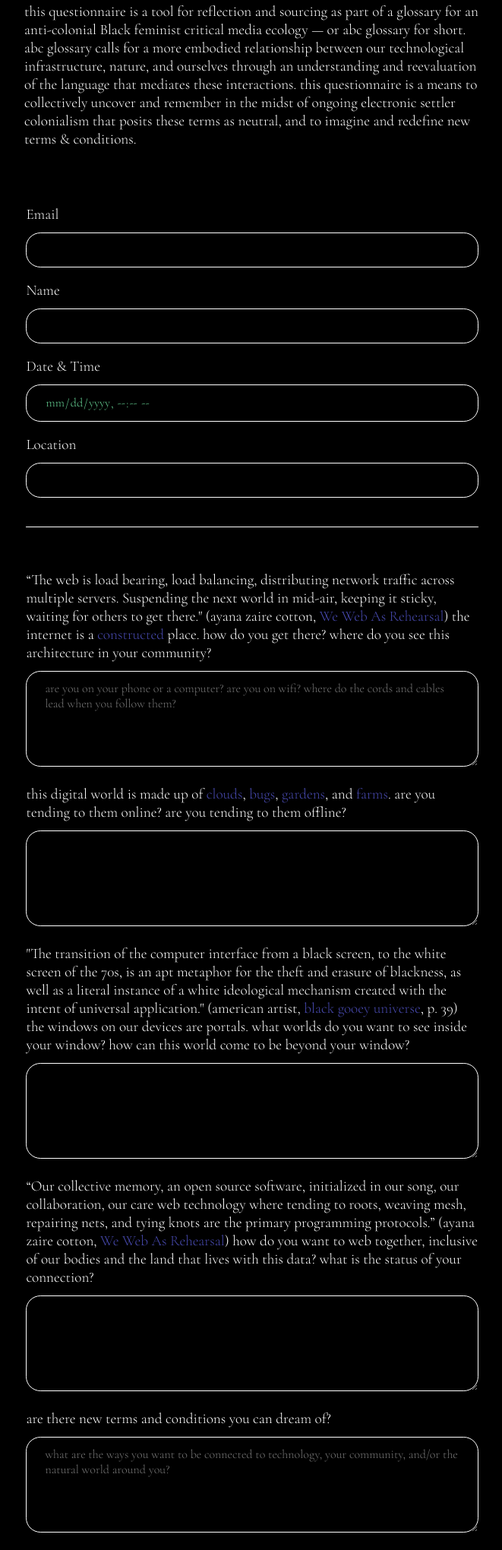
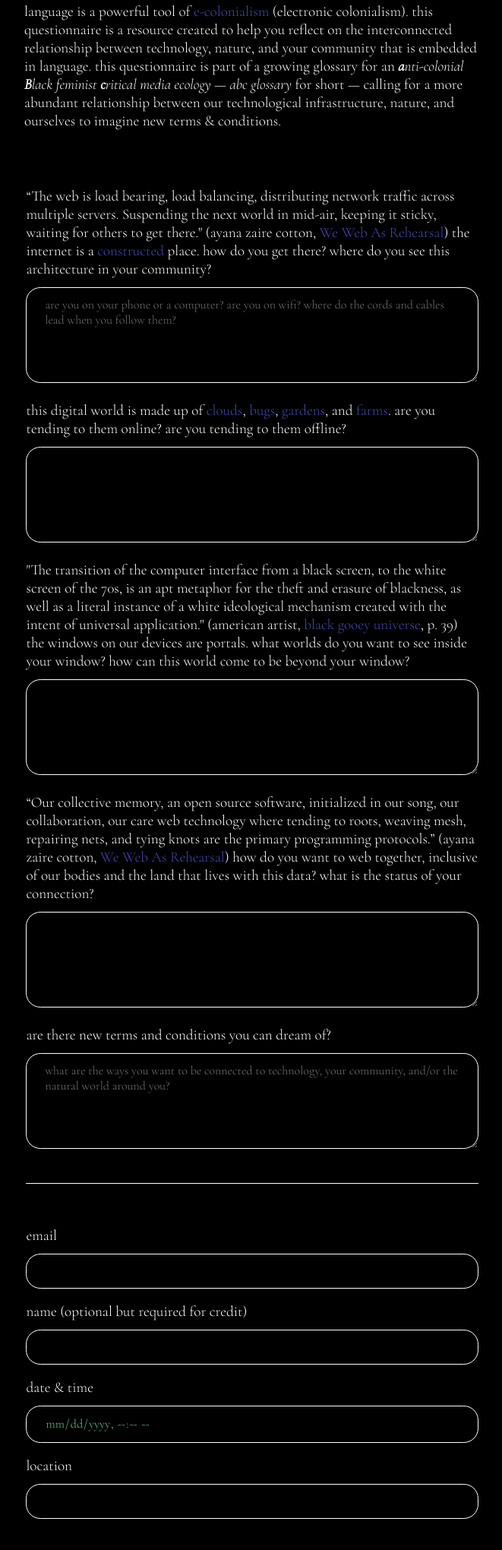
Before and after one commit to ravonr/abc-glossary-form, a plain HTML site: page index.html in a window 1280 px wide. Shown: the part 120-2160 px from the top of the page at 76% size, without its empty margins (308-969 px from the left). Drawn offline with nearby package versions, Linux system fonts and the light colour scheme.

Commit message:
updated form

```diff
--- a/index.html
+++ b/index.html
@@ -5,24 +5,13 @@
         <meta name="viewport" content="width=device-width, initial-scale=1.0">
         <title>ABC Glossary</title>
         <link rel="stylesheet" href="styles.css">
-        <link rel="preconnect" href="https://fonts.googleapis.com">
-<link rel="preconnect" href="https://fonts.gstatic.com" crossorigin>
-<link href="https://fonts.googleapis.com/css2?family=Cormorant+Garamond:wght@300&display=swap" rel="stylesheet">
+        <link rel="preconnect" href="https://fonts.gstatic.com" crossorigin>
+        <link href="https://fonts.googleapis.com/css2?family=Cormorant+Garamond:ital,wght@0,300;0,700;1,300&display=swap" rel="stylesheet">
     </head>
     <body>
         <h1> ABC Glossary Questionnaire</h1>
-        <p>this questionnaire is a tool for reflection and sourcing as part of a glossary for an anti-colonial Black feminist critical media ecology — or abc glossary for short. abc glossary calls for a more embodied relationship between our technological infrastructure, nature, and ourselves through an understanding and reevaluation of the language that mediates these interactions. this questionnaire is a means to collectively uncover and remember in the midst of ongoing electronic settler colonialism that posits these terms as neutral, and to imagine and redefine new terms & conditions. </p>
+        <p>language is a powerful tool of <a href="https://en.wikipedia.org/wiki/Electronic_colonialism">e-colonialism</a> (electronic colonialism). this questionnaire is a resource created to help you reflect on the interconnected relationship between technology, nature, and your community that is embedded in language. this questionnaire is part of a growing glossary for an <em><strong>a</strong>nti-colonial <strong>B</strong>lack feminist <strong>c</strong>ritical media ecology</em> — <em>abc glossary</em> for short — calling for a more abundant relationship between our technological infrastructure, nature, and ourselves to imagine new terms & conditions.</p>
         <form action="https://docs.google.com/forms/u/1/d/e/1FAIpQLSeyCoXJNuUAzirQ_SHKr1P59rkgVUhkLIp_qFzvhhe5YV2tpA/formResponse">
-            <fieldset>
-                <label for="email">Email</label>
-                <input type="email" id="email" name="entry.1357094681" required>
-                <label for="name">Name</label>
-                <input type="text" id="name" name="entry.1061829853">
-                <label for="date-time">Date & Time</label>
-                <input type="datetime-local" id="date-time" required>
-                <label for="location">Location</label>
-                <input type="type" id="location" name="entry.1586693788" required>
-            </fieldset>
             <fieldset>
                 <label for="place">“The web is load bearing, load balancing, distributing network traffic across multiple servers. Suspending the next world in mid-air, keeping it sticky, waiting for others to get there." (ayana zaire cotton, <a href="https://seedaschool.substack.com/p/we-web-as-rehearsal?publication_id=825580&post_id=87325915&isFreemail=true" target="_blank">We Web As Rehearsal</a>) the internet is a <a href="http://surfacing.in/?image=northern-oregon-cable-station%5C" target="_blank">constructed</a> place. how do you get there? where do you see this architecture in your community? </label>
                 <textarea placeholder="are you on your phone or a computer? are you on wifi? where do the cords and cables lead when you follow them?" name="entry.1906885566" id="place" cols="30" rows="5"></textarea>
@@ -35,7 +24,20 @@
                 <label for="dream">are there new terms and conditions you can dream of?</label>
                 <textarea placeholder="what are the ways you want to be connected to technology, your community, and/or the natural world around you?" name="entry.1783652583" id="dream" cols="30" rows="5"></textarea>
             </fieldset>
+            <fieldset>
+                <label for="email">email</label>
+                <input type="email" id="email" name="entry.1357094681" required>
+                <label for="name">name (optional but required for credit)</label>
+                <input type="text" id="name" name="entry.1061829853">
+                <label for="date-time">date & time</label>
+                <input type="datetime-local" id="date-time" required>
+                <label for="location">location</label>
+                <input type="city" id="location" name="entry.1586693788" required>
+            </fieldset>
             <input type="submit" value="Submit">
         </form>
+        <footer>
+            <p>if you would like for your submission to be attributed to you, please provide your name above. please note that submissions may be included in the abc glossary and may be featured in my newsletter, <a href="https://abcglossary.substack.com/">New Terms & Conditions</a>. subscribe to my newsletter to be updated when abc glossary is live. <a href="mailto:ravon@brownartink.com">ask a question or get in touch</a>.</p>
+          </footer>
     </body>
 </html>
```
